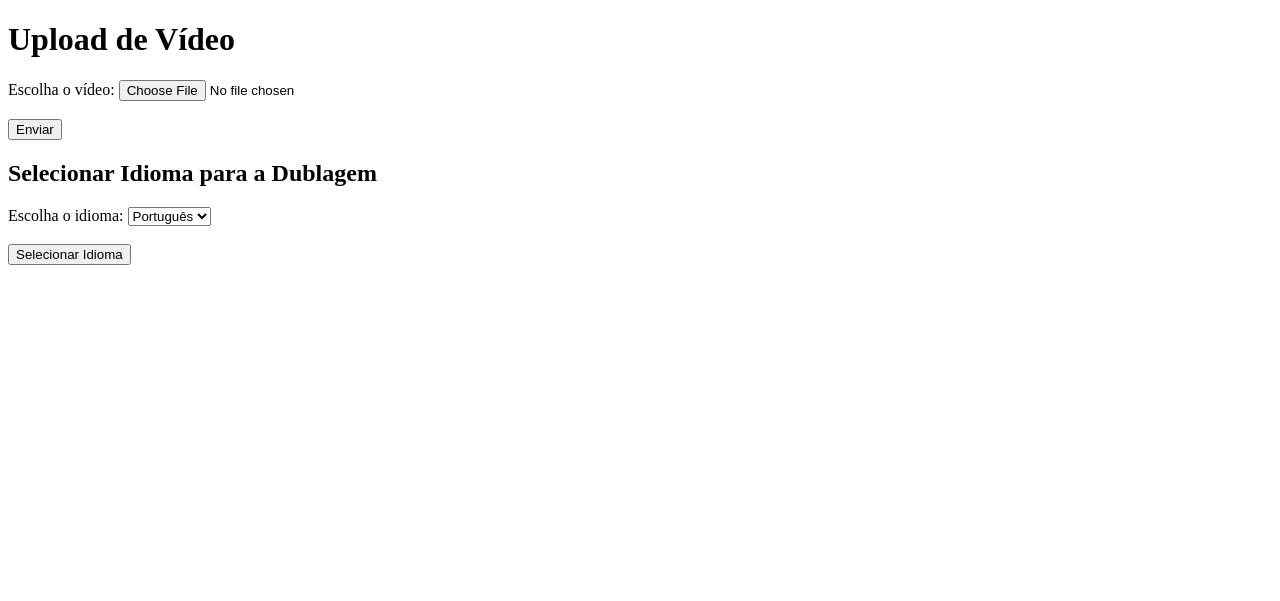
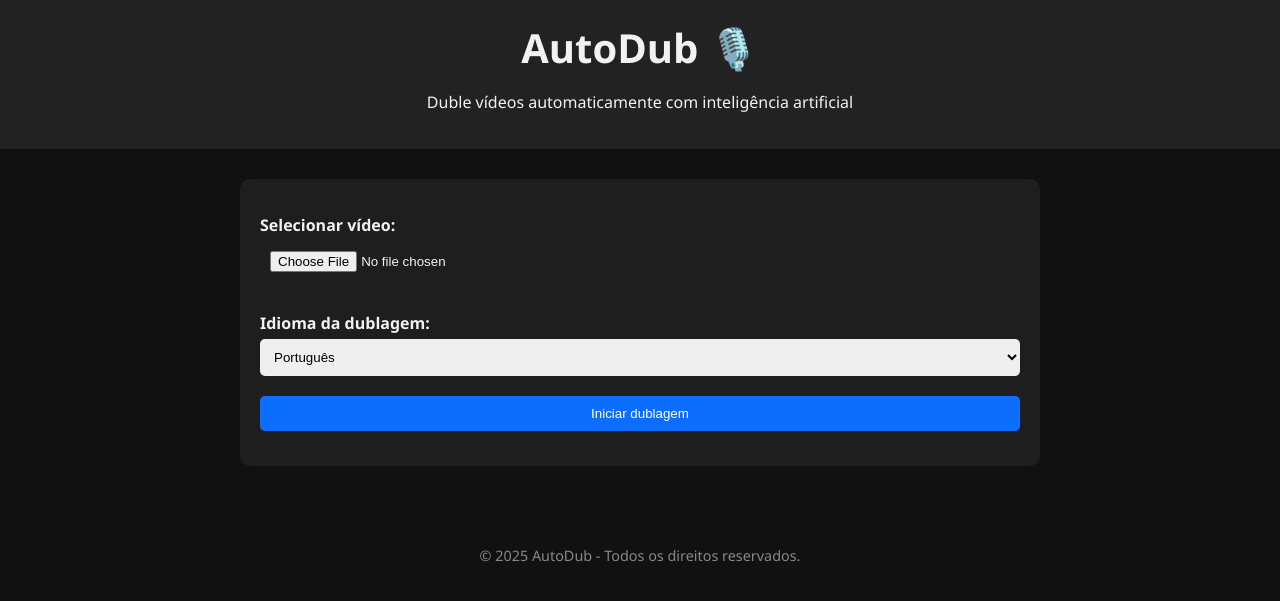
Before and after one commit to Rafael987ffhn/Auto-web, a Flask app: template templates/index.html in a window 1280 px wide. Shown: the top 601 px of the page. Run offline with Flask 3, Linux system fonts and the light colour scheme; the template is opened without the code that fills it, so the values that code supplies are empty.

Commit message:
Update index.html

```diff
--- a/templates/index.html
+++ b/templates/index.html
@@ -1,27 +1,133 @@
 <!DOCTYPE html>
-<html lang="pt-br">
+<html lang="pt-BR">
 <head>
-    <meta charset="UTF-8">
-    <meta name="viewport" content="width=device-width, initial-scale=1.0">
-    <title>AutoDub - Upload de Vídeo</title>
+  <meta charset="UTF-8" />
+  <title>AutoDub</title>
+  <style>
+    body {
+      background-color: #111;
+      color: #f2f2f2;
+      font-family: 'Segoe UI', Tahoma, Geneva, Verdana, sans-serif;
+      margin: 0;
+      padding: 0;
+    }
+
+    header {
+      background-color: #222;
+      padding: 20px;
+      text-align: center;
+    }
+
+    header h1 {
+      margin: 0;
+      font-size: 2.5rem;
+    }
+
+    main {
+      padding: 30px;
+      max-width: 800px;
+      margin: auto;
+    }
+
+    form {
+      background-color: #1e1e1e;
+      padding: 20px;
+      border-radius: 10px;
+    }
+
+    label {
+      display: block;
+      margin-top: 15px;
+      font-weight: bold;
+    }
+
+    input[type="file"],
+    select,
+    button {
+      width: 100%;
+      padding: 10px;
+      margin-top: 5px;
+      margin-bottom: 15px;
+      border-radius: 5px;
+      border: none;
+    }
+
+    button {
+      background-color: #0d6efd;
+      color: white;
+      cursor: pointer;
+    }
+
+    button:hover {
+      background-color: #0b5ed7;
+    }
+
+    .video-preview {
+      margin-top: 30px;
+      text-align: center;
+    }
+
+    video {
+      width: 100%;
+      max-width: 720px;
+      border-radius: 10px;
+      margin-top: 15px;
+    }
+
+    footer {
+      margin-top: 50px;
+      text-align: center;
+      color: #888;
+      font-size: 0.9rem;
+    }
+  </style>
 </head>
 <body>
-    <h1>Upload de Vídeo</h1>
-    <form action="/processar" method="POST" enctype="multipart/form-data">
-        <label for="video">Escolha o vídeo:</label>
-        <input type="file" name="video" id="video" accept=".mp4,.avi,.mov,.mkv" required><br><br>
-        <input type="submit" value="Enviar">
+  <header>
+    <h1>AutoDub 🎙️</h1>
+    <p>Duble vídeos automaticamente com inteligência artificial</p>
+  </header>
+
+  <main>
+    <form action="/processar" method="post" enctype="multipart/form-data">
+      <label for="video">Selecionar vídeo:</label>
+      <input type="file" id="video" name="video" accept="video/*" required />
+
+      <label for="idioma">Idioma da dublagem:</label>
+      <select name="idioma" id="idioma" required>
+        <option value="pt">Português</option>
+        <option value="en">Inglês</option>
+        <option value="es">Espanhol</option>
+        <option value="fr">Francês</option>
+        <!-- Adicione mais idiomas se necessário -->
+      </select>
+
+      <button type="submit">Iniciar dublagem</button>
     </form>
 
-    <h2>Selecionar Idioma para a Dublagem</h2>
-    <form action="/selecionar_idioma" method="POST">
-        <label for="idioma">Escolha o idioma:</label>
-        <select name="idioma" id="idioma" required>
-            <option value="portugues">Português</option>
-            <option value="ingles">Inglês</option>
-            <option value="espanhol">Espanhol</option>
-        </select><br><br>
-        <input type="submit" value="Selecionar Idioma">
-    </form>
+    {% if original %}
+    <div class="video-preview">
+      <h2>🎞️ Vídeo Original</h2>
+      <video controls>
+        <source src="{{ url_for('static', filename=original) }}" type="video/mp4" />
+        Seu navegador não suporta vídeo.
+      </video>
+    </div>
+    {% endif %}
+
+    {% if dublado %}
+    <div class="video-preview">
+      <h2>✅ Vídeo Dublado</h2>
+      <video controls>
+        <source src="{{ url_for('static', filename=dublado) }}" type="video/mp4" />
+        Seu navegador não suporta vídeo.
+      </video>
+    </div>
+    {% endif %}
+  </main>
+
+  <footer>
+    <p>&copy; 2025 AutoDub - Todos os direitos reservados.</p>
+  </footer>
 </body>
 </html>
```
